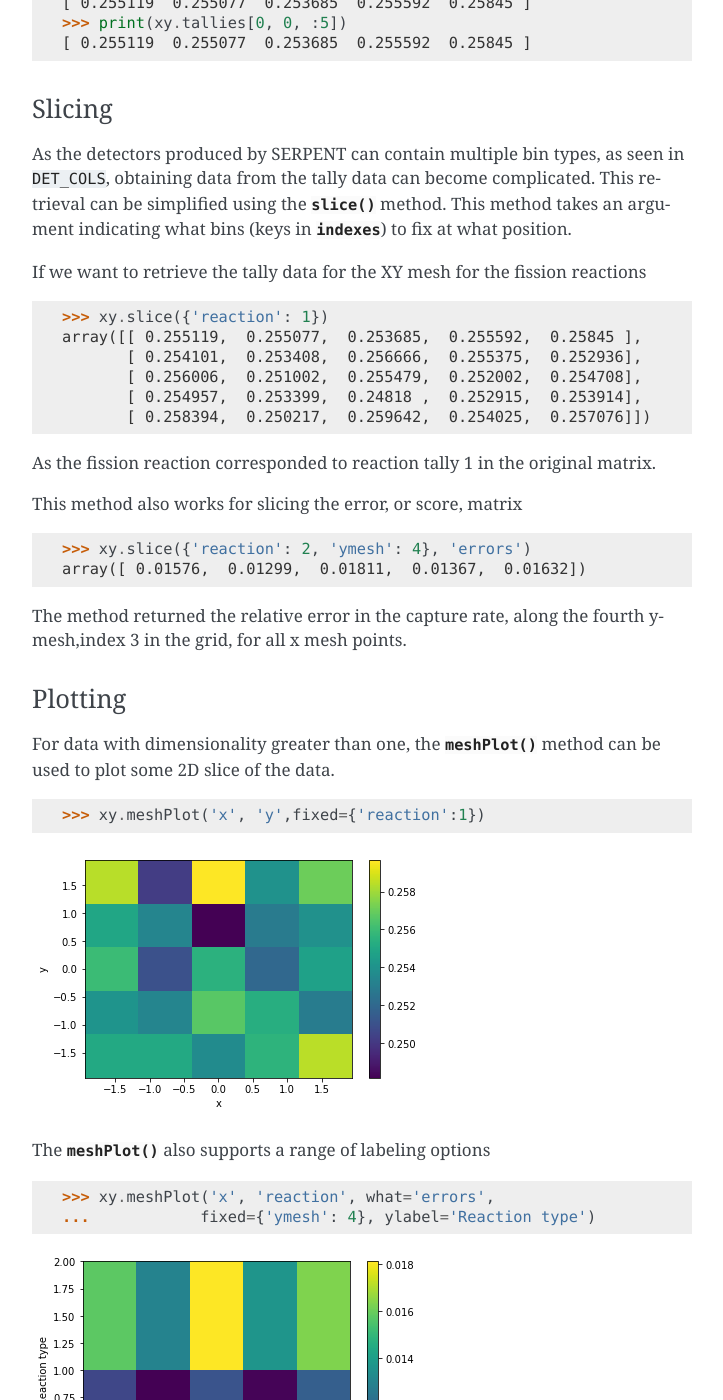
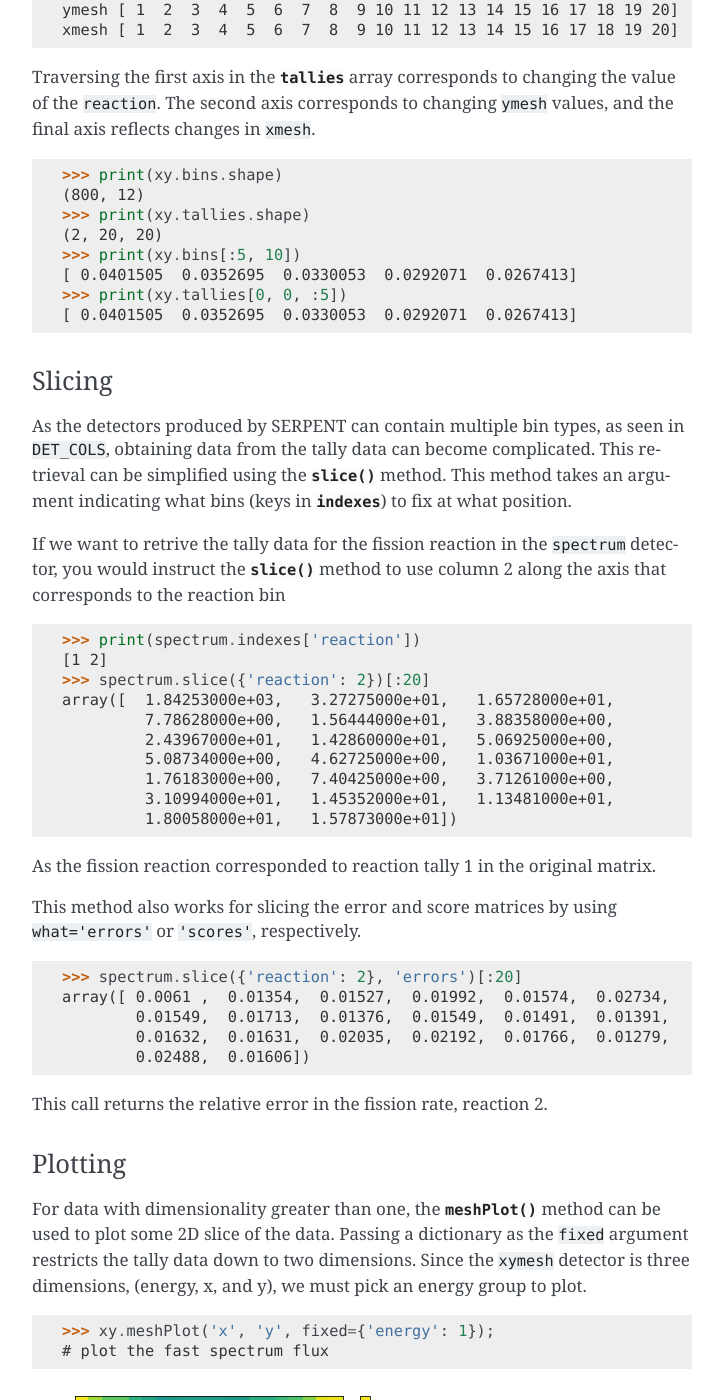
Before and after one commit to CORE-GATECH-GROUP/serpent-tools, a Sphinx documentation site: the page built from docs/examples/Detector.rst, in a window 1280 px wide and 1400 px high, scrolled down 5613 px. Shown: the whole window, without its empty margins (388-1111 px from the left). Built offline with Sphinx 7.4.7, drawn with Linux system fonts in a browser that asks for light colours; some of the changed text lies outside the part shown.

Commit message:
Detector example now included in documentation

```diff
--- a/docs/develop/index.rst
+++ b/docs/develop/index.rst
@@ -3,6 +3,10 @@
 =================
 Developer's Guide
 =================
+
+This section serves as a guide for people who would like to add functionality
+to this project. If that is not your desire, this chapter can be skipped
+without any loss of comprehension.
 
 .. toctree::
     :maxdepth: 2
--- a/docs/examples/Detector.rst
+++ b/docs/examples/Detector.rst
@@ -23,32 +23,51 @@ lattice bins.
 
 .. code::
 
+    >>> from matplotlib import pyplot
     >>> import serpentTools
     INFO    : serpentTools: Using version 0.2.1
-    >>> detFile = 'demo_det0.m'
-    >>> det = serpentTools.read(detFile)
-    INFO    : serpentTools: Inferred reader for demo_det0.m: DetectorReader
-    INFO    : serpentTools: Preparing to read demo_det0.m
+    >>> pinFile = 'fuelPin_det0.m'
+    >>> bwrFile = 'bwr_det0.m'
+    >>> pin = serpentTools.read(pinFile)
+    >>> bwr = serpentTools.read(bwrFile)
+    INFO    : serpentTools: Inferred reader for fuelPin_det0.m: DetectorReader
+    INFO    : serpentTools: Preparing to read fuelPin_det0.m
     INFO    : serpentTools: Done
-    >>> det.detectors
-    {'nodeFlx': <serpentTools.objects.containers.Detector at 0x19e3c4f6b70>,
-     'spectrum': <serpentTools.objects.containers.Detector at 0x19e3c4f6ba8>,
-     'xyFissionCapt':
-        <serpentTools.objects.containers.Detector at 0x19e3c4f6470>}
+    INFO    : serpentTools: Inferred reader for bwr_det0.m: DetectorReader
+    INFO    : serpentTools: Preparing to read bwr_det0.m
+    INFO    : serpentTools: Done
+    >>> print(pin.detectors)
+    >>> print(bwr.detectors)
+    {'nodeFlx':
+        <serpentTools.objects.containers.Detector object at 0x7fb3ae1db978>}
+    {'spectrum':
+        <serpentTools.objects.containers.Detector object at 0x7fb3ae1db9e8>,
+     'xymesh':
+         <serpentTools.objects.containers.Detector object at 0x7fb3ae1dba20>}
 
-These detectors were defined to a single fuel pin, divided into 16 axial
-segments by unique materials. A description of the detectors provided in
-the output:
+These detectors were defined for a single fuel pin with 16 axial layers
+and a separate BWR assembly, with a description of the detectors provided in
+below:
 
-+---------------------+--------------------------------------------------------+
-| Name                | Description                                            |
-+=====================+========================================================+
-| ``nodeFlx``         | Flux-share in each axial universe                      |
-+---------------------+--------------------------------------------------------+
-| ``spectrum``        | 1968 group flux in fuel pin                            |
-+---------------------+--------------------------------------------------------+
-| ``xyFissionCapt``   | One-group fission and capture rate for a 5x5 xy grid   |
-+---------------------+--------------------------------------------------------+
++--------------+---------------+
+| Name         | Description   |
++==============+===============+
+| ``nodeFlx``  | One-group     |
+|              | flux tallied  |
+|              | in each axial |
+|              | layer         |
++--------------+---------------+
+| ``spectrum`` | CSEWG 239     |
+|              | group         |
+|              | stucture for  |
+|              | flux and      |
+|              | U-235 fission |
+|              | cross section |
++--------------+---------------+
+| ``xymesh``   | Two-group     |
+|              | flux for a    |
+|              | 20x20 xy grid |
++--------------+---------------+
 
 For each :py:class:`~serpentTools.objects.containers.Detector` object,
 the full tally matrix is stored in the
@@ -88,6 +107,7 @@ Here, only three columns are changing:
 -  column 11: errors
 
 .. note::
+
     For SERPENT-1, there would be an additional column 12 that
     contained the scores for each bin
 
@@ -198,7 +218,7 @@ documentation <https://matplotlib.org/api/_as_gen/matplotlib.pyplot.plot.html>`_
 Passing ``what='errors'`` to the plot method plots the associated
 relative errors, rather than the tally data on the y-axis. Similarly,
 passing a key from :py:attr:`~serpentTools.objects.containers.Detector.indexes`
-sets the x-axis to be that specific index.
+as the ``xdim`` argument sets the x-axis to be that specific index.
 
 .. code::
 
@@ -212,13 +232,13 @@ meshes ``DET<name>E``, these arrays are stored in the
 
 .. code::
 
-    >>> spectrum = det.detectors['spectrum']
+    >>> spectrum = bwr.detectors['spectrum']
     >>> print(spectrum.grids['E'][:5, :])
-    [[  1.00001000e-11   3.00000000e-09   1.50500000e-09]
-     [  3.00000000e-09   5.00000000e-09   4.00000000e-09]
-     [  5.00000000e-09   6.90000000e-09   5.95000000e-09]
-     [  6.90000000e-09   1.00000000e-08   8.45000000e-09]
-     [  1.00000000e-08   1.50000000e-08   1.25000000e-08]]
+    [[  1.00002000e-11   4.13994000e-07   2.07002000e-07]
+     [  4.13994000e-07   5.31579000e-07   4.72786000e-07]
+     [  5.31579000e-07   6.25062000e-07   5.78320000e-07]
+     [  6.25062000e-07   6.82560000e-07   6.53811000e-07]
+     [  6.82560000e-07   8.33681000e-07   7.58121000e-07]]
 
 The :py:meth:`~serpentTools.objects.containers.Detector.spectrumPlot` method is
 designed to prepare plots of energy spectra.
@@ -236,9 +256,14 @@ Supported keyword arguments method include
 | ``yscale``      | ``'linear'``   | Set the y scale to be log or linear          |
 +-----------------+----------------+----------------------------------------------+
 
+Since our detector has energy bins and reaction bins, we need to reduce
+down to one-dimension with the ``fixed`` command. More on this in the
+next section. Here, the spectrum is plotted for the first reaction type,
+total flux for this detector.
+
 .. code::
 
-    >>> spectrum.spectrumPlot()
+    >>> spectrum.spectrumPlot(fixed={'reaction': 1})
 
 .. image:: images/Detector_28_0.png
 
@@ -254,12 +279,12 @@ fission and capture rates (two ``dr`` arguments) in an XY mesh.
 
 .. code::
 
-    >>> xy = det.detectors['xyFissionCapt']
+    >>> xy = bwr.detectors['xymesh']
     >>> for key in xy.indexes:
-    ...    print(key, xy.indexes[key])
-    reaction [ 1.  2.]
-    ymesh [ 1.  2.  3.  4.  5.]
-    xmesh [ 1.  2.  3.  4.  5.]
+    >>>     print(key, xy.indexes[key])
+    energy [1 2]
+    ymesh [ 1  2  3  4  5  6  7  8  9 10 11 12 13 14 15 16 17 18 19 20]
+    xmesh [ 1  2  3  4  5  6  7  8  9 10 11 12 13 14 15 16 17 18 19 20]
 
 Traversing the first axis in the
 :py:attr:`~serpentTools.objects.containers.Detector.tallies` array corresponds to
@@ -270,13 +295,13 @@ changing ``ymesh`` values, and the final axis reflects changes in
 .. code::
 
     >>> print(xy.bins.shape)
-    (50, 12)
+    (800, 12)
     >>> print(xy.tallies.shape)
-    (2, 5, 5)
+    (2, 20, 20)
     >>> print(xy.bins[:5, 10])
-    [ 0.255119  0.255077  0.253685  0.255592  0.25845 ]
+    [ 0.0401505  0.0352695  0.0330053  0.0292071  0.0267413]
     >>> print(xy.tallies[0, 0, :5])
-    [ 0.255119  0.255077  0.253685  0.255592  0.25845 ]
+    [ 0.0401505  0.0352695  0.0330053  0.0292071  0.0267413]
 
 Slicing
 ~~~~~~~
@@ -289,43 +314,57 @@ method. This method takes an argument indicating what bins (keys in
 :py:attr:`~serpentTools.objects.containers.Detector.indexes`)
 to fix at what position.
 
-If we want to retrieve the tally data for the XY mesh for the fission
-reactions
+If we want to retrive the tally data for the fission reaction in the
+``spectrum`` detector, you would instruct the
+:py:meth:`~serpentTools.objects.containers.Detector.slice` method to use
+column 2 along the axis that corresponds to the reaction bin
 
 .. code::
 
-    >>> xy.slice({'reaction': 1})
-    array([[ 0.255119,  0.255077,  0.253685,  0.255592,  0.25845 ],
-           [ 0.254101,  0.253408,  0.256666,  0.255375,  0.252936],
-           [ 0.256006,  0.251002,  0.255479,  0.252002,  0.254708],
-           [ 0.254957,  0.253399,  0.24818 ,  0.252915,  0.253914],
-           [ 0.258394,  0.250217,  0.259642,  0.254025,  0.257076]])
+    >>> print(spectrum.indexes['reaction'])
+    [1 2]
+    >>> spectrum.slice({'reaction': 2})[:20]
+    array([  1.84253000e+03,   3.27275000e+01,   1.65728000e+01,
+             7.78628000e+00,   1.56444000e+01,   3.88358000e+00,
+             2.43967000e+01,   1.42860000e+01,   5.06925000e+00,
+             5.08734000e+00,   4.62725000e+00,   1.03671000e+01,
+             1.76183000e+00,   7.40425000e+00,   3.71261000e+00,
+             3.10994000e+01,   1.45352000e+01,   1.13481000e+01,
+             1.80058000e+01,   1.57873000e+01])
 
 As the fission reaction corresponded to reaction tally 1 in the original
 matrix.
 
-This method also works for slicing the error, or score, matrix
+This method also works for slicing the error and score matrices by using
+``what='errors'`` or ``'scores'``, respectively.
 
 .. code::
 
-    >>> xy.slice({'reaction': 2, 'ymesh': 4}, 'errors')
-    array([ 0.01576,  0.01299,  0.01811,  0.01367,  0.01632])
+    >>> spectrum.slice({'reaction': 2}, 'errors')[:20]
+    array([ 0.0061 ,  0.01354,  0.01527,  0.01992,  0.01574,  0.02734,
+            0.01549,  0.01713,  0.01376,  0.01549,  0.01491,  0.01391,
+            0.01632,  0.01631,  0.02035,  0.02192,  0.01766,  0.01279,
+            0.02488,  0.01606])
 
-The method returned the relative error in the capture rate, along the
-fourth y-mesh,index 3 in the grid, for all x mesh points.
+This call returns the relative error in the fission rate, reaction 2.
 
 Plotting
 ~~~~~~~~
 
 For data with dimensionality greater than one, the
 :py:meth:`~serpentTools.objects.containers.Detector.meshPlot` method
-can be used to plot some 2D slice of the data.
+can be used to plot some 2D slice of the data. Passing a dictionary as
+the ``fixed`` argument restricts the tally data down to two dimensions.
+Since the ``xymesh`` detector is three dimensions, (energy, x, and y),
+we must pick an energy group to plot.
 
 .. code::
 
-    >>> xy.meshPlot('x', 'y',fixed={'reaction':1})
+    >>> xy.meshPlot('x', 'y', fixed={'energy': 1});
+    # plot the fast spectrum flux
 
-.. image:: images/Detector_41_0.png
+.. image:: images/Detector_40_0.png
+
 
 
 The :py:meth:`~serpentTools.objects.containers.Detector.meshPlot` also
@@ -333,21 +372,44 @@ supports a range of labeling options
 
 .. code::
 
-    >>> xy.meshPlot('x', 'reaction', what='errors',
-    ...            fixed={'ymesh': 4}, ylabel='Reaction type')
+    >>> spectrum.meshPlot('e', 'reaction', what='errors',
+    ...                   ylabel='Reaction type',
+    ...                   xlabel='Energy [MeV]');
 
-.. image:: images/Detector_43_0.png
+.. image:: images/Detector_42_0.png
 
-Using the ``fixed`` argument allows access to the 1D plot methods
+Using the ``slicing`` arguments allows access to the 1D plot methods
 from before
 
 .. code::
 
-    >>> xy.plot(fixed={'reaction': 2, 'xmesh': 2},
-    ...        xlabel='Y position',
-    ...        ylabel=r'$\left(n,\gamma\right)$ rate');
+    >>> xy.plot(fixed={'energy': 2, 'xmesh': 2},
+    ...         xlabel='Y position',
+    ...         ylabel='Thermal flux along x={}'
+    ...         .format(xy.grids['X'][2, 0]));
 
-.. image:: images/Detector_45_0.png
+
+
+.. image:: images/Detector_44_0.png
+
+
+The underlying matplotlib plot routines can be used to plot multiple
+data sets on the same plot.
+
+.. code::
+
+    >>> ax = pyplot.axes()
+    >>> labels = (
+    ... 'flux',
+    ... r'$\sigma_f^{u235}\psi$')  # render as mathtype
+    >>> reactions = spectrum.indexes['reaction']
+    >>> for reac, label in zip(reactions, labels):
+    ... spectrum.spectrumPlot({'reaction': reac}, steps=True, sigma=3,
+    ....                      ax=ax, label=label)
+    >>> ax.set_ylabel('Normalized tally per unit lethargy')
+    >>> ax.legend()
+
+.. image:: images/Detector_46_0.png
 
 Conclusion
 ----------
--- a/docs/index.rst
+++ b/docs/index.rst
@@ -12,10 +12,8 @@ Welcome to serpentTools's documentation!
 
    welcome/index.rst
    examples/index.rst
+   api/index.rst
    develop/index.rst
-   api/index.rst
-
-
 
 Indices and tables
 ==================
```
Also changed, not shown: other parts of docs/examples/Detector.rst (+2 -2 lines), docs/examples/images/Detector_21_0.png, docs/examples/images/Detector_22_0.png, docs/examples/images/Detector_24_0.png, docs/examples/images/Detector_28_0.png, docs/examples/images/Detector_40_0.png (added), docs/examples/images/Detector_41_0.png (deleted), docs/examples/images/Detector_42_0.png (added), docs/examples/images/Detector_43_0.png (deleted), docs/examples/images/Detector_44_0.png (added), docs/examples/images/Detector_45_0.png (deleted), docs/examples/images/Detector_46_0.png (added).
